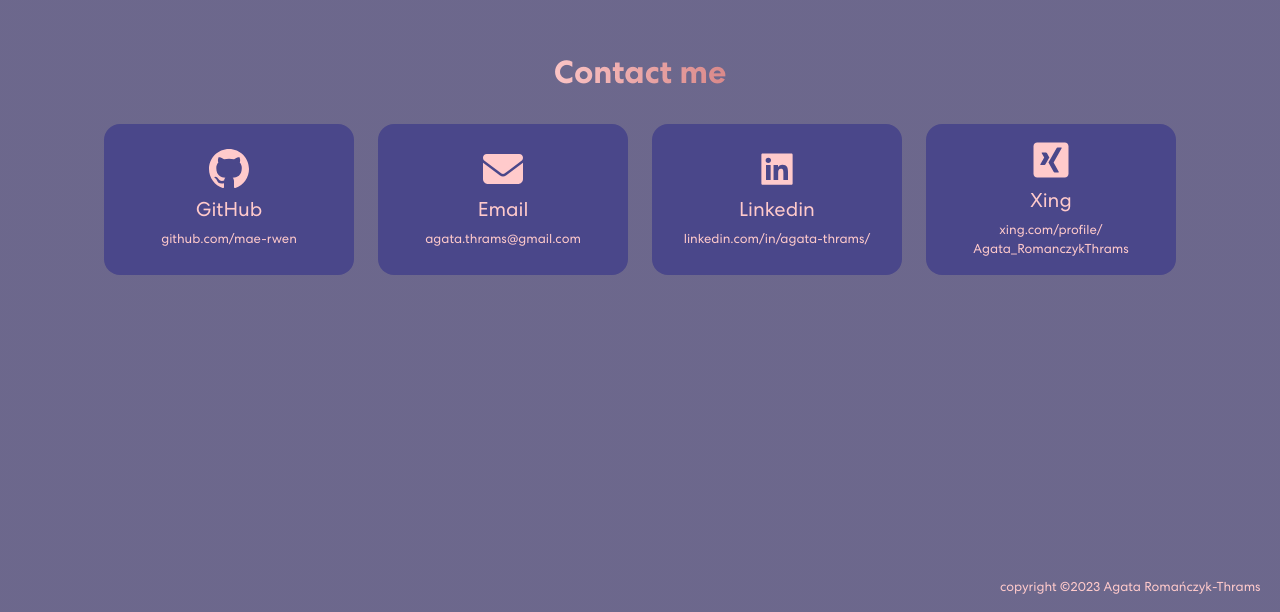
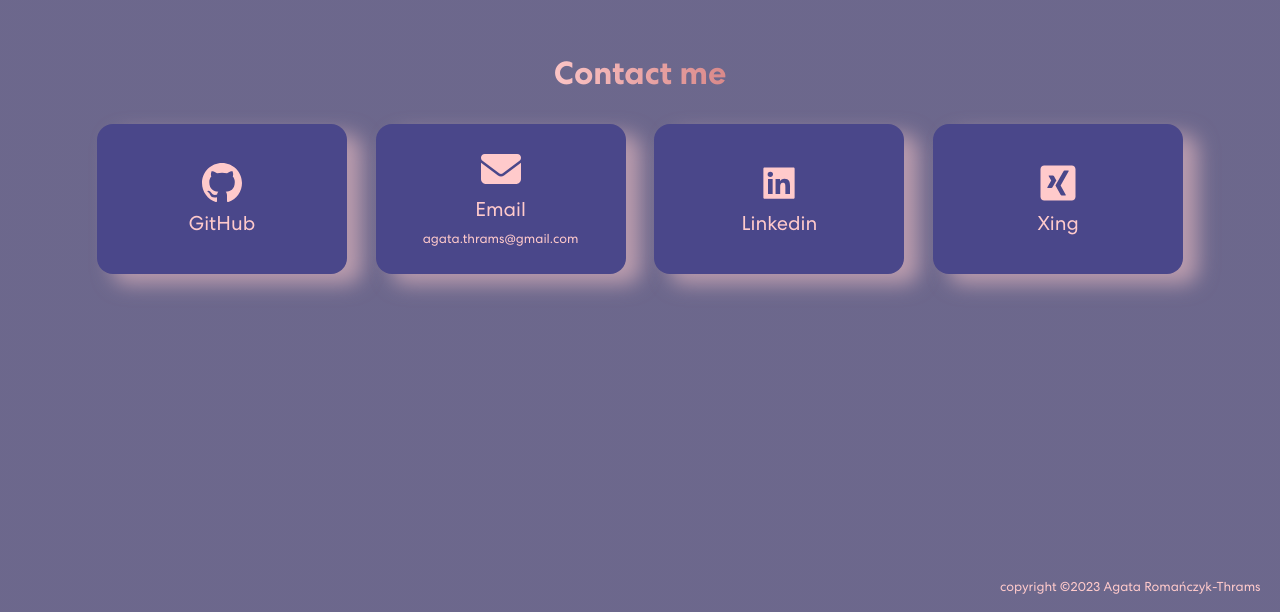
Before and after one commit to mae-rwen/personalPortfolio, a React (Create React App) app: page / in a window 1280 px wide. Shown: the part 4096-4708 px from the top of the page. Built offline with nearby package versions, Linux system fonts and the light colour scheme.

Commit message:
constact me ready

```diff
--- a/src/components/ContactMe/ContactMe.js
+++ b/src/components/ContactMe/ContactMe.js
@@ -3,6 +3,8 @@ import { FontAwesomeIcon } from "@fortawesome/react-fontawesome";
 import { GoMarkGithub } from "react-icons/go";
 import { AiFillLinkedin } from "react-icons/ai";
 import { FaXingSquare } from "react-icons/fa";
+import { NavLink } from "react-bootstrap";
+import { Link } from "react-router-dom";
 
 export default function ContactMe({ contactMe }) {
   return (
@@ -10,30 +12,31 @@ export default function ContactMe({ contactMe }) {
       <div className="contactMe" ref={contactMe}>
         <h2 className="sectionHeader">Contact me</h2>
         <div className="contact">
-          <div className="contactOption">
+          <Link to="https://github.com/mae-rwen" target="_blank">
+          <div className="contactOption cardStyle">
             <GoMarkGithub className="contactIcon" />
             <h5>GitHub</h5>
-            <p>github.com/mae-rwen</p>
           </div>
-          <div className="contactOption">
+          </Link>
+          <Link to="mailto:agata.thrams@gmail.com">
+          <div className="contactOption cardStyle">
             <FontAwesomeIcon icon={faEnvelope} className="contactIcon" />
             <h5>Email</h5>
             <p>agata.thrams@gmail.com</p>
           </div>
-          <div className="contactOption">
+          </Link>
+          <Link to="https://www.linkedin.com/in/agata-thrams/" target="_blank">
+          <div className="contactOption cardStyle">
             <AiFillLinkedin className="contactIcon" />
             <h5>Linkedin</h5>
-            <p>linkedin.com/in/agata-thrams/</p>
           </div>
-          <div className="contactOption">
+          </Link>
+          <Link to="https://www.xing.com/profile/Agata_RomanczykThrams/" target="_blank">
+          <div className="contactOption cardStyle">
             <FaXingSquare className="contactIcon" />
             <h5>Xing</h5>
-            <p>
-              xing.com/profile/
-              <br />
-              Agata_RomanczykThrams
-            </p>
           </div>
+          </Link>
         </div>
         {/* <FontAwesomeIcon icon={faCircleArrowDown} className="goFurther" onClick={gotoContactMe}/> */}
       </div>
--- a/src/components/ContactMe/_contactMe.scss
+++ b/src/components/ContactMe/_contactMe.scss
@@ -5,11 +5,14 @@
     display: flex;
     flex-flow: row wrap;
     justify-content: space-evenly;
+    gap: .75em;
+    a {
+      text-decoration: none;
+      color: inherit;
+    }
     .contactOption {
       display: flex;
       flex-direction: column;
-      border-radius: 1em;
-      background: $GF2;
       width: 250px;
       min-height: 150px;
       justify-content: center;
@@ -17,10 +20,6 @@
       gap: 0.5em;
       padding: 1em;
       text-align: center;
-      &:hover {
-        border: 1px solid $GF1;
-        background: none;
-      }
       .contactIcon {
         font-size: 2.5em;
       }
--- a/src/components/MyExperience/_myExperience.scss
+++ b/src/components/MyExperience/_myExperience.scss
@@ -9,8 +9,6 @@
     div {
       display: flex;
       flex-direction: column;
-
-
       padding: 2em;
       width: 300px;
       gap: 0.5em;
```
Also changed, not shown: src/styles/styles.css, 1 other file (tests, documents, lock files or other folders).
